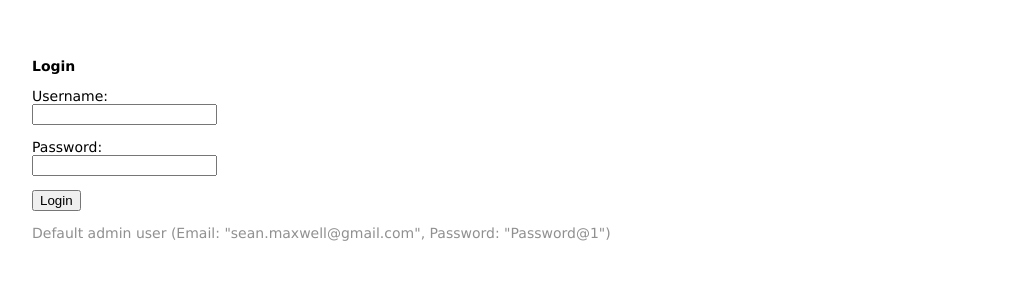
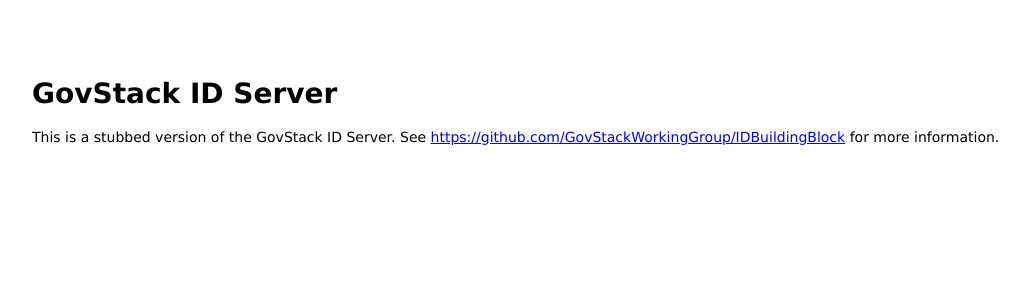
Before and after one commit to vishwa-vyom/bb-identity, a website: page src/views/login.html in a window 1280 px wide. Shown: the whole page, without its empty margins (26-1055 px from the left). Drawn offline with Linux system fonts and the light colour scheme; files that its build step writes are made by us from their sources.

Commit message:
Update default page to be descriptive

```diff
--- a/src/views/login.html
+++ b/src/views/login.html
@@ -2,36 +2,15 @@
 <html lang="en">
     <head>
         <meta charset="UTF-8">
-        <title>Login</title>
+        <title>GovStack ID Server</title>
         <link rel="stylesheet" type="text/css" href="/stylesheets/index.css" />
         <link rel="stylesheet" type="text/css" href="/stylesheets/login.css" />
     </head>
     <body>
 
-        <div class="login-block">
-            <div class="login-header">Login</div>
+        <h1 class="login-header">GovStack ID Server</h1>
 
-            <div class="login-input">
-                Username:<br/>
-                <input id="email-input" type="text"/>
-            </div>
-
-            <div class="login-input">
-                Password:<br/>
-                <input id="pwd-input" type="password"/>
-            </div>
-
-            <div>
-                <button id="login-btn">Login</button>
-            </div>
-
-            <div class="default-login-user">
-                Default admin user (Email: "sean.maxwell@gmail.com", Password: "Password@1")
-            </div>
-        </div>
+        This is a stubbed version of the GovStack ID Server. See <a href="https://github.com/GovStackWorkingGroup/IDBuildingBlock">https://github.com/GovStackWorkingGroup/IDBuildingBlock</a> for more information.
 
     </body>
-    <script src="scripts/http.js"></script>
-    <script src="scripts/index.js"></script>
-    <script src="scripts/login.js"></script>
 </html>
```
